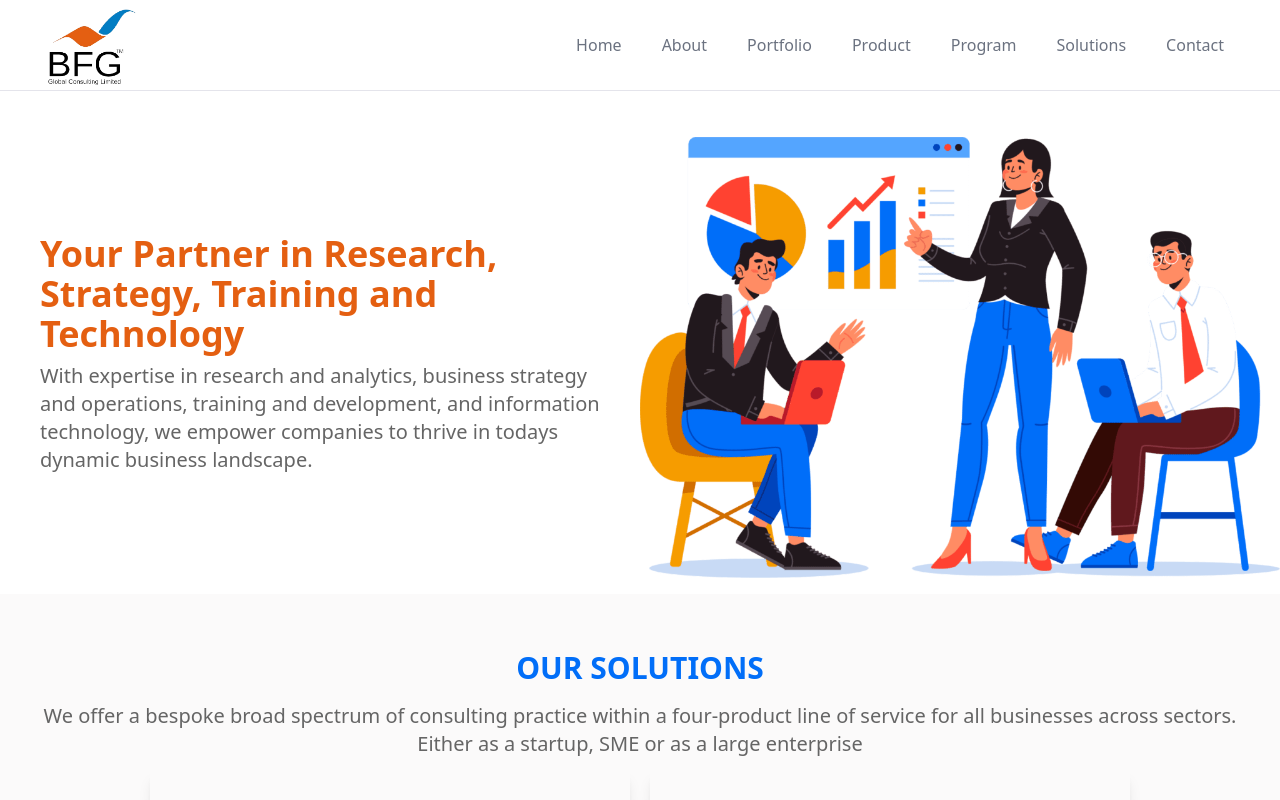
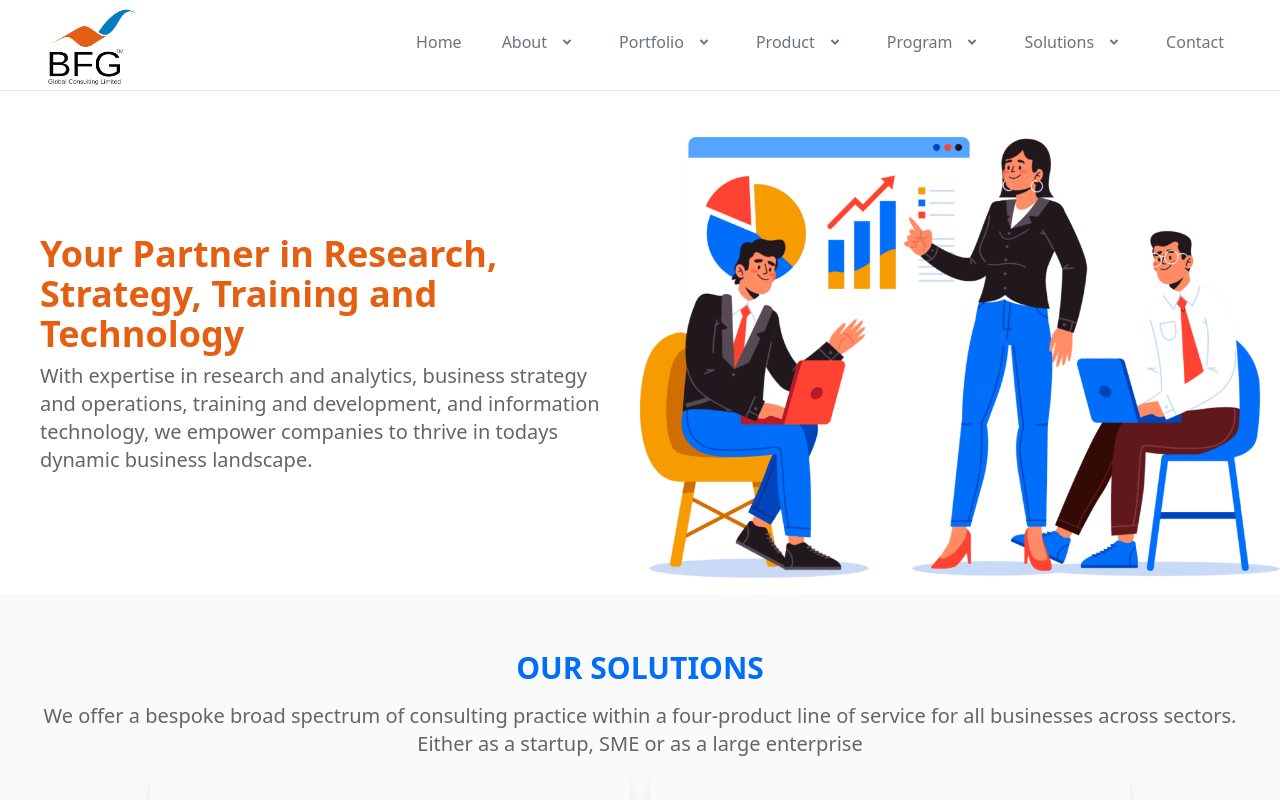
Before and after one commit to bfgglobalconsults/bfg-website, a Next.js app: page / in a window 1280 px wide. Shown: the top 800 px of the page. Built offline with nearby package versions, Linux system fonts and the light colour scheme.

Commit message:
nav dropdown added

```diff
--- a/package.json
+++ b/package.json
@@ -9,6 +9,7 @@
     "lint": "next lint"
   },
   "dependencies": {
+    "@headlessui/react": "^1.7.18",
     "@react-spring/web": "^9.7.3",
     "next": "14.1.0",
     "react": "^18",
--- a/src/components/Header.js
+++ b/src/components/Header.js
@@ -1,12 +1,13 @@
 "use client";
-import React, { useState, useEffect } from 'react'
+import { Menu, Transition } from "@headlessui/react";
+import React, { Fragment, useState, useEffect, useRef } from "react";
 import { animated, useTransition } from "@react-spring/web";
 import Image from "next/image";
 import Link from "next/link";
 import Logo from "@/app/bfg-logo.png";
 import WhiteLogo from "@/app/bfg-whitelogo.png";
-import MediaQuery from './media-query';
-
+import MediaQuery from "./media-query";
+import { navigation_links } from "@/constants/navigation-constant";
 
 const Header = () => {
   const [active, setActive] = useState(false);
@@ -36,10 +37,10 @@ const Header = () => {
       }
     };
 
-        window.addEventListener('scroll', handleScroll);
+    window.addEventListener("scroll", handleScroll);
 
     return () => {
-          window.removeEventListener('scroll', handleScroll);
+      window.removeEventListener("scroll", handleScroll);
     };
   }, []);
 
@@ -48,51 +49,59 @@ const Header = () => {
       id: 1,
       label: "Home",
       link: "/",
+      dropdown: false,
     },
     {
       id: 2,
       label: "About",
       link: "about",
+      dropdown: true,
     },
     {
       id: 3,
       label: "Portfolio",
       link: "portfolio",
+      dropdown: true,
     },
     {
       id: 4,
       label: "Product",
       link: "product",
+      dropdown: true,
     },
     {
       id: 5,
       label: "Program",
       link: "program",
+      dropdown: true,
     },
     {
       id: 6,
       label: "Solutions",
       link: "solutions",
+      dropdown: true,
     },
     {
       id: 7,
-          label:"Contact",
+      label: "Contact",
       link: "contact",
+      dropdown: true,
     },
-
   ];
 
   return (
     <div>
       <MediaQuery min="lg">
-
         <div
           className={`${
-            active === true ? "w-full p-[10px] px-[40px] bg-[#016EF8] fixed top-0 left-0 z-10" : null
+            active === true
+              ? "w-full p-[10px] px-[40px] bg-[#016EF8] fixed top-0 left-0 z-10"
+              : null
           } px-[40px] text-white border-b border-[#e4e4eb]`}
         >
           <div className="flex justify-between items-center">
-                {active ? <>
+            {active ? (
+              <>
                 <div className="w-[80px] h-15">
                   <Image
                     src={WhiteLogo}
@@ -102,18 +111,66 @@ const Header = () => {
                 </div>
                 <div>
                   <ul className="flex gap-2">
-                  {links.map(({ id, link, label }) => (
+                    {navigation_links.map(
+                      ({ id, link, label, dropdown, dropdown_item }) => (
                         <li
                           key={id}
-            className="nav-links px-4 cursor-pointer capitalize font-medium text-white hover:scale-105 hover:text-white duration-200 link-underline"
+                          className="nav-links flex gap-2 px-4 cursor-pointer capitalize font-medium text-white hover:scale-105 hover:text-white duration-200 link-underline"
                         >
                           <Link href={link}>{label}</Link>
+                          {dropdown && (
+                            <div>
+                              <Menu
+                                as="div"
+                                className="relative inline-block text-left"
+                              >
+                                <div>
+                                  <Menu.Button className="inline-flex w-full justify-center rounded-md   text-sm font-medium text-white hover:bg-black/30 focus:outline-none focus-visible:ring-2 focus-visible:ring-white/75">
+                                    <svg
+                                      xmlns="http://www.w3.org/2000/svg"
+                                      viewBox="0 0 24 24"
+                                      width="24"
+                                      height="24"
+                                      fill="rgba(255,255,255,1)"
+                                    >
+                                      <path d="M11.9999 13.1714L16.9497 8.22168L18.3639 9.63589L11.9999 15.9999L5.63599 9.63589L7.0502 8.22168L11.9999 13.1714Z"></path>
+                                    </svg>
+                                  </Menu.Button>
+                                </div>
+                                <Transition
+                                  as={Fragment}
+                                  enter="transition ease-out duration-100"
+                                  enterFrom="transform opacity-0 scale-95"
+                                  enterTo="transform opacity-100 scale-100"
+                                  leave="transition ease-in duration-75"
+                                  leaveFrom="transform opacity-100 scale-100"
+                                  leaveTo="transform opacity-0 scale-95"
+                                >
+                                  <Menu.Items className="absolute right-0 mt-2 w-56 origin-top-right divide-y divide-gray-100 rounded-md bg-white shadow-lg ring-1 ring-black/5 focus:outline-none">
+                                    {dropdown_item &&
+                                      dropdown_item.map(
+                                        ({ id, label, link }) => (
+                                          <Menu.Item key={id}>
+                                            <button className="text-gray-900 hover:text-[#016EF8] group flex w-full items-center rounded-md px-2 py-2 text-sm">
+                                              <Link href={link}>{label}</Link>
+                                            </button>
+                                          </Menu.Item>
+                                        )
+                                      )}
+
+
+                                  </Menu.Items>
+                                </Transition>
+                              </Menu>
+                            </div>
+                          )}
                         </li>
-        ))}
+                      )
+                    )}
                   </ul>
                 </div>
               </>
-              :
+            ) : (
               <>
                 <div className="w-[100px] h-[90px]">
                   <Image
@@ -124,18 +181,54 @@ const Header = () => {
                 </div>
                 <div>
                   <ul className="flex gap-2">
-                  {links.map(({ id, link, label }) => (
+                    {navigation_links.map(({ id, link, label, dropdown, dropdown_item }) => (
                       <li
                         key={id}
-            className="nav-links px-4 cursor-pointer capitalize font-medium text-gray-500 hover:scale-105 hover:text-[#E45F11] duration-200 link-underline"
+                        className="nav-links flex gap-2 px-4 cursor-pointer capitalize font-medium text-gray-500 hover:scale-105 hover:text-[#E45F11] duration-200 link-underline"
                       >
                         <Link href={link}>{label}</Link>
+                        {dropdown && (
+                            <div>
+                              <Menu
+                                as="div"
+                                className="relative inline-block text-left"
+                              >
+                                <div>
+                                  <Menu.Button className="inline-flex w-full justify-center rounded-md   text-sm font-medium text-gray-500 hover:text-[#E45F11] hover:bg-[#E45F11]/30 focus:outline-none focus-visible:ring-2 focus-visible:ring-white/75">
+                                  <svg xmlns="http://www.w3.org/2000/svg" viewBox="0 0 24 24" width="24" height="24" fill="currentColor"><path d="M12 15.0006L7.75732 10.758L9.17154 9.34375L12 12.1722L14.8284 9.34375L16.2426 10.758L12 15.0006Z"></path></svg>
+                                  </Menu.Button>
+                                </div>
+                                <Transition
+                                  as={Fragment}
+                                  enter="transition ease-out duration-100"
+                                  enterFrom="transform opacity-0 scale-95"
+                                  enterTo="transform opacity-100 scale-100"
+                                  leave="transition ease-in duration-75"
+                                  leaveFrom="transform opacity-100 scale-100"
+                                  leaveTo="transform opacity-0 scale-95"
+                                >
+                                  <Menu.Items className="absolute right-0 mt-2 w-56 origin-top-right divide-y divide-gray-100 rounded-md bg-white shadow-lg ring-1 ring-black/5 focus:outline-none">
+                                    {dropdown_item &&
+                                      dropdown_item.map(
+                                        ({ id, label, link }) => (
+                                          <Menu.Item key={id}>
+                                            <button className="text-gray-900 hover:text-[#E45F11] group flex w-full items-center rounded-md px-2 py-2 text-sm">
+                                              <Link href={link}>{label}</Link>
+                                            </button>
+                                          </Menu.Item>
+                                        )
+                                      )}
+                                  </Menu.Items>
+                                </Transition>
+                              </Menu>
+                            </div>
+                          )}
                       </li>
                     ))}
                   </ul>
                 </div>
-              </> }
-
+              </>
+            )}
           </div>
         </div>
       </MediaQuery>
@@ -144,14 +237,24 @@ const Header = () => {
       <MediaQuery max="lg">
         <div
           className={`${
-            active === true ? "w-full p-[10px] px-[40px] bg-[#016EF8] fixed top-0 left-0 z-10" : null
+            active === true
+              ? "w-full p-[10px] px-[40px] bg-[#016EF8] fixed top-0 left-0 z-10"
+              : null
           } px-[40px] text-white border-b border-[#e4e4eb]`}
         >
           <div className="flex justify-between items-center gap-2">
-            {active ?
+            {active ? (
               <>
                 <button className="" onClick={() => setShowMenu(!showMenu)}>
-            <svg xmlns="http://www.w3.org/2000/svg" viewBox="0 0 24 24" width="36" height="36" fill="rgba(255,255,255,1)"><path d="M3 4H21V6H3V4ZM3 11H21V13H3V11ZM3 18H21V20H3V18Z"></path></svg>
+                  <svg
+                    xmlns="http://www.w3.org/2000/svg"
+                    viewBox="0 0 24 24"
+                    width="36"
+                    height="36"
+                    fill="rgba(255,255,255,1)"
+                  >
+                    <path d="M3 4H21V6H3V4ZM3 11H21V13H3V11ZM3 18H21V20H3V18Z"></path>
+                  </svg>
                 </button>
 
                 <div className="w-[80px] h-15">
@@ -161,21 +264,32 @@ const Header = () => {
                     className="w-full h-full object-fit"
                   />
                 </div>
-
               </>
-             :
+            ) : (
               <>
                 <button className="" onClick={() => setShowMenu(!showMenu)}>
-              <svg xmlns="http://www.w3.org/2000/svg" viewBox="0 0 24 24" width="36" height="36" fill="rgba(0,0,0,1)"><path d="M3 4H21V6H3V4ZM3 11H21V13H3V11ZM3 18H21V20H3V18Z"></path></svg>
+                  <svg
+                    xmlns="http://www.w3.org/2000/svg"
+                    viewBox="0 0 24 24"
+                    width="36"
+                    height="36"
+                    fill="rgba(0,0,0,1)"
+                  >
+                    <path d="M3 4H21V6H3V4ZM3 11H21V13H3V11ZM3 18H21V20H3V18Z"></path>
+                  </svg>
                 </button>
 
                 <div className="w-[100px] h-[90px]">
                   {" "}
-              <Image src={Logo} alt="logo" className="w-full h-full object-fit" />{" "}
+                  <Image
+                    src={Logo}
+                    alt="logo"
+                    className="w-full h-full object-fit"
+                  />{" "}
                 </div>
-            </>}
+              </>
+            )}
           </div>
-
 
           {maskTransitions(
             (styles, item) =>
@@ -199,10 +313,11 @@ const Header = () => {
                   <div className="py-[40px] font-bold text-center text-[16px] text-gray-800">
                     {links.map(({ id, link, label }) => (
                       <div key={id} className="pl-[32px] py-[20px]">
-            <Link href={link} className="hover:text-[#E45F11]">{label}</Link>
+                        <Link href={link} className="hover:text-[#E45F11]">
+                          {label}
+                        </Link>
                       </div>
                     ))}
-
                   </div>
                 </animated.div>
               )
@@ -210,7 +325,7 @@ const Header = () => {
         </div>
       </MediaQuery>
     </div>
-  )
-}
+  );
+};
 
-export default Header
+export default Header;
--- /dev/null
+++ b/src/constants/navigation-constant.js
@@ -0,0 +1,108 @@
+export const navigation_links = [
+    {
+      id: 1,
+      label: "Home",
+      link: "/",
+      dropdown: false,
+    },
+    {
+      id: 2,
+      label: "About",
+      link: "about",
+      dropdown: true,
+      dropdown_item: [
+        {
+            id: 1,
+            label: "Our Team",
+            link: "about/about-team"
+        },
+        {
+            id: 2,
+            label: "Our Story",
+            link: "about/bfg-story"
+        },
+      ],
+
+    },
+    {
+      id: 3,
+      label: "Portfolio",
+      link: "portfolio",
+      dropdown: true,
+
+    },
+    {
+      id: 4,
+      label: "Product",
+      link: "product",
+      dropdown: true,
+      dropdown_item: [
+        {
+            id: 1,
+            label: "Product Item",
+            link: "product/product-item"
+        },
+        {
+            id: 2,
+            label: "Product bfg",
+            link: "product/product-bfg"
+        },
+      ],
+
+    },
+    {
+      id: 5,
+      label: "Program",
+      link: "program",
+      dropdown: true,
+      dropdown_item: [
+        {
+            id: 1,
+            label: "Product Item",
+            link: "product/product-item"
+        },
+        {
+            id: 2,
+            label: "Product bfg",
+            link: "product/product-bfg"
+        },
+      ],
+
+    },
+    {
+      id: 6,
+      label: "Solutions",
+      link: "solutions",
+      dropdown: true,
+      dropdown_item: [
+        {
+            id: 1,
+            label: "Research & Analytics",
+            link: "solution/research-analytics"
+        },
+        {
+            id: 2,
+            label: "Business Strategy & Operations",
+            link: "solution/business"
+        },
+        {
+            id: 3,
+            label: "Training & Development",
+            link: "solution/training-development"
+        },
+        {
+            id: 4,
+            label: "Information Technology",
+            link: "solution/it"
+        },
+      ],
+
+    },
+    {
+      id: 7,
+      label: "Contact",
+      link: "contact",
+      dropdown: false,
+
+    },
+  ];
```
Also changed, not shown: 1 other file (tests, documents, lock files or other folders). Lines whose indentation alone changed are shown as unchanged.
